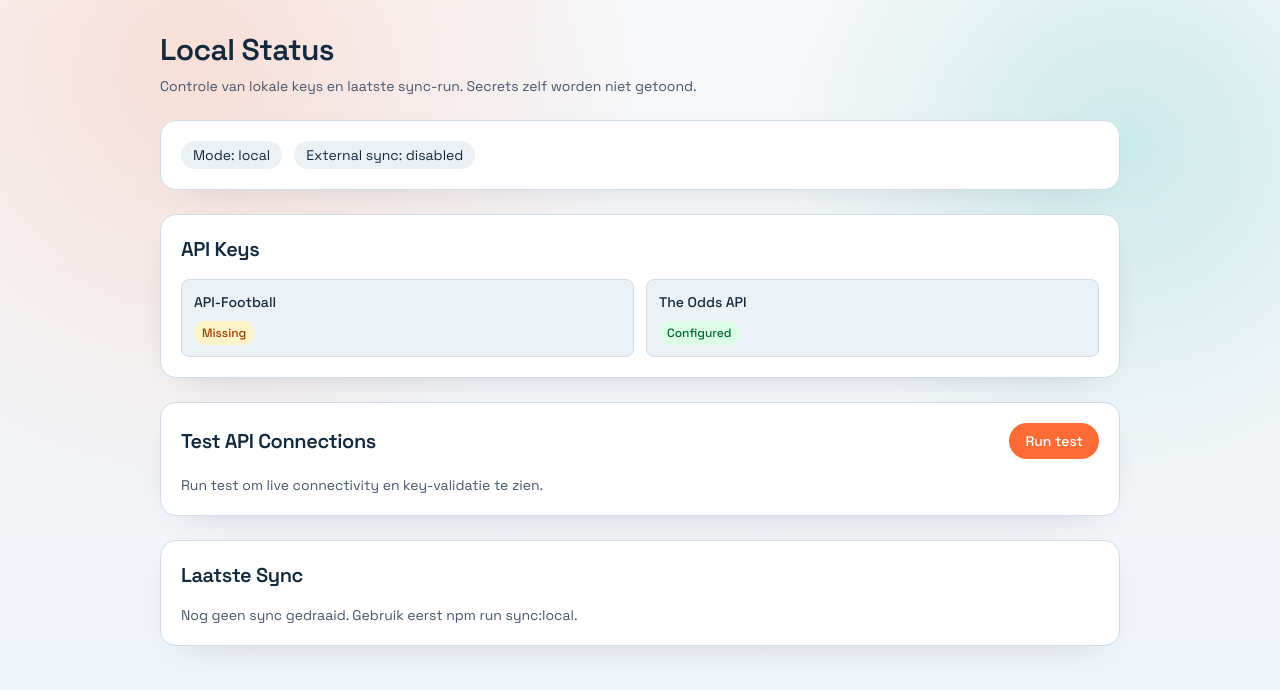
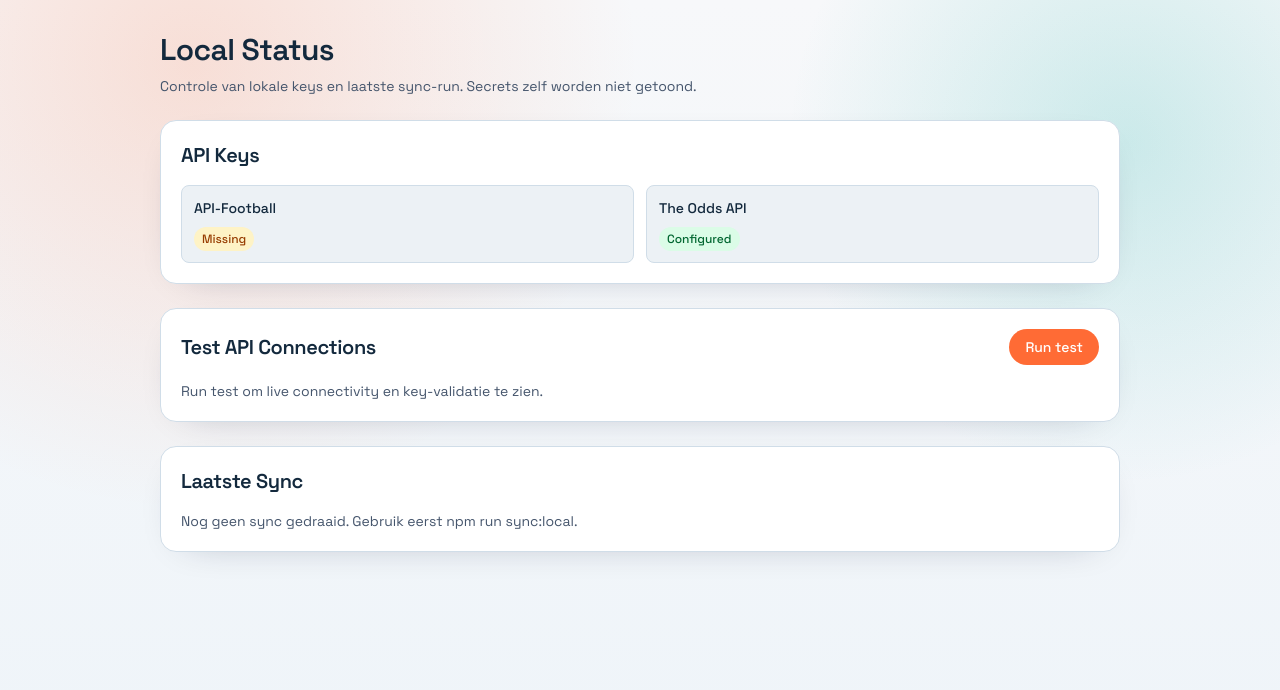
Before and after one commit to JanSparnaaij/ScoritoMatchKing, a Next.js app: page /status in a window 1280 px wide. Shown: the top 690 px of the page. Built offline with nearby package versions, Linux system fonts and the light colour scheme; no server answers; the database is empty.

Commit message:
Verwijder misleidende 'Mode: local' en 'External sync' labels van status-pagina

```diff
--- a/src/app/api/sync/route.ts
+++ b/src/app/api/sync/route.ts
@@ -21,7 +21,6 @@ export async function POST(request: Request) {
       syncedPlayers: result.syncedPlayers,
       predictionCount: result.predictionCount,
       roundCode: result.roundCode,
-      externalSyncEnabled: process.env.ENABLE_EXTERNAL_SYNC === "true",
       syncedAt: result.syncedAt,
     });
   } catch (error) {
--- a/src/app/status/page.tsx
+++ b/src/app/status/page.tsx
@@ -25,15 +25,6 @@ export default async function StatusPage() {
         <p className="mt-2 text-sm text-slate-600">
           Controle van lokale keys en laatste sync-run. Secrets zelf worden niet getoond.
         </p>
-      </section>
-
-      <section className="card mb-6 p-5">
-        <div className="flex flex-wrap items-center gap-3 text-sm">
-          <span className="rounded-full bg-surface-muted px-3 py-1">Mode: {status.mode}</span>
-          <span className="rounded-full bg-surface-muted px-3 py-1">
-            External sync: {status.externalSyncEnabled ? "enabled" : "disabled"}
-          </span>
-        </div>
       </section>
 
       <section className="card mb-6 p-5">
--- a/src/application/services/status-service.ts
+++ b/src/application/services/status-service.ts
@@ -10,12 +10,10 @@ export async function getLocalStatus() {
   });
 
   return {
-    mode: "local",
     keys: {
       apiFootball: isConfigured(process.env.API_FOOTBALL_KEY),
       oddsApi: isConfigured(process.env.ODDS_API_KEY),
     },
-    externalSyncEnabled: process.env.ENABLE_EXTERNAL_SYNC === "true",
     latestSync: latestSync
       ? {
           roundCode: latestSync.roundCode,
```
